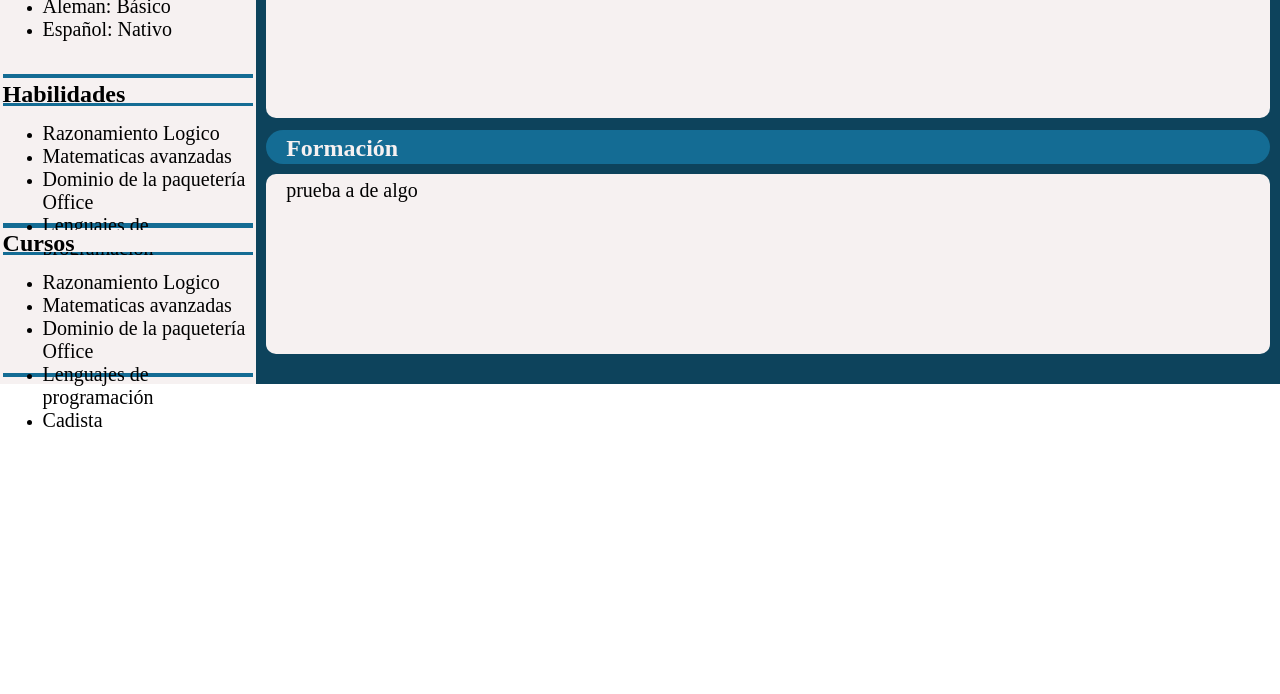
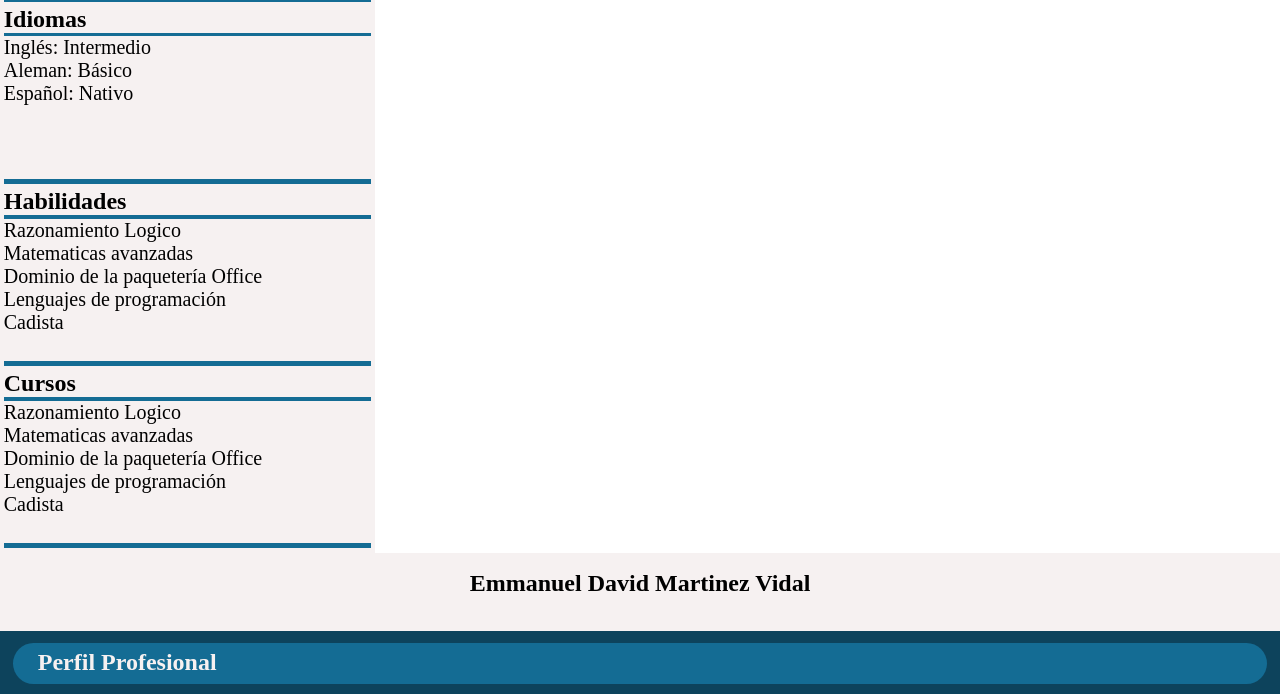
Before and after one commit to Bluedigi10/bluedigi10.github.io, a plain HTML site: page index.html in a window 1280 px wide. Shown: the part 416-1110 px from the top of the page. Before the commit the page ends 800 px from the top, so only its background shows below. Drawn offline with Linux system fonts and the light colour scheme.

Commit message:
Add files via upload

```diff
--- a/estilo.css
+++ b/estilo.css
@@ -1,18 +1,21 @@
+*{
+    padding: 0px;
+    margin: 0px;
+}
+.home{
+    display: flex;
+    flex-wrap: wrap;
+}
 .lateral{
-    position: fixed;
-    top: 0;
-    left: 0;
     background-color: #F6F1F1;
-    width: 20%;
-    height: 100%;
+    width: 375px;
+    height: 969px;
 }
 .principal{
-    position: fixed;
-    top: 0;
-    left: 20%;
+    float: right;
     background-color: #0D435C;
-    width: 80%;
-    height: 100%;
+    width: 1528px;
+    height: 969px;
 }
 .cabeza{
     display: inline-block;
--- a/index.html
+++ b/index.html
@@ -9,6 +9,7 @@
     <title>MI CV</title>
 </head>
 <body>
+    <section class="home">
         <aside class="lateral">
             <div class="imgperfil">
                 <img class="foto" src="imgs/imgperfil.jpg" alt="Emmanuel Martinez">
@@ -110,5 +111,7 @@
                 </article>
             </section>
         </main>
+
+    </section>
 </body>
 </html>
```
Lines whose indentation alone changed are shown as unchanged.
